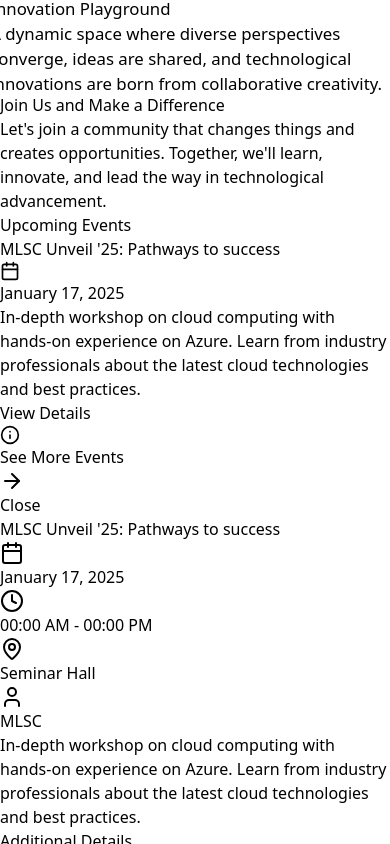
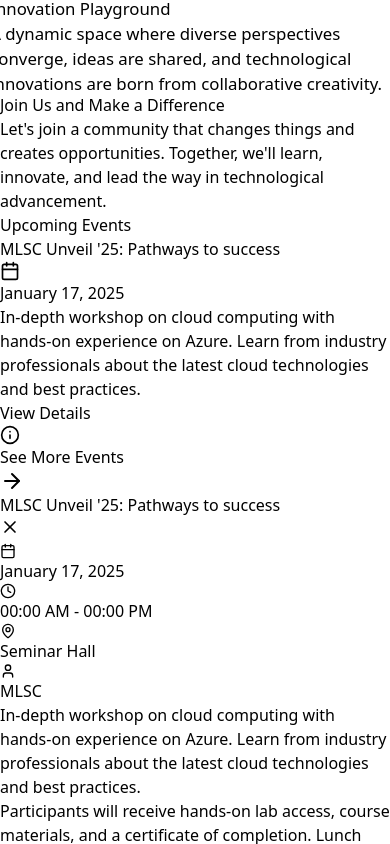
Before and after one commit to SnoozeScript/mlsc-sgu, a React (Vite) app: page / in a window 390 px wide. Both pictures are taken after a click on the button "View Details". Shown: the part 11858-12702 px from the top of the page. Before the commit the page ends 12000 px from the top, so only its background shows below. After the commit the page ends 12000 px from the top, so only its background shows below. Built offline with nearby package versions, Linux system fonts and the light colour scheme.

Commit message:
Modal Fixes for Mobile view

```diff
--- a/src/pages/Events.jsx
+++ b/src/pages/Events.jsx
@@ -1,89 +1,114 @@
 import { useState, useEffect, useMemo } from "react";
 import PropTypes from "prop-types";
 import { motion, AnimatePresence } from "framer-motion";
-import { Calendar, ArrowRight, Info, MapPin, Clock, User } from "lucide-react";
+import {
+  Calendar,
+  ArrowRight,
+  Info,
+  MapPin,
+  Clock,
+  User,
+  X,
+} from "lucide-react";
 
 // Event Detail Modal Component
+const EventDetailModal = ({ event, onClose }) => {
+  const modalVariants = {
+    mobile: {
+      initial: { y: "100%" },
+      animate: { y: 0 },
+      exit: { y: "100%" },
+    },
+    desktop: {
+      initial: { scale: 0.95, opacity: 0 },
+      animate: { scale: 1, opacity: 1 },
+      exit: { scale: 0.95, opacity: 0 },
+    },
+  };
 
-const EventDetailModal = ({ event, onClose }) => (
+  return (
     <motion.div
       initial={{ opacity: 0 }}
       animate={{ opacity: 1 }}
       exit={{ opacity: 0 }}
-    className="fixed inset-0 z-50 flex items-center justify-center bg-black/60 backdrop-blur-sm p-4 overflow-y-auto"
+      className="fixed inset-0 z-50 flex items-end sm:items-center justify-center bg-black/60 backdrop-blur-sm"
     >
       <motion.div
-      initial={{ scale: 0.9 }}
-      animate={{ scale: 1 }}
-      exit={{ scale: 0.9 }}
-      className="bg-gray-800 rounded-2xl max-w-2xl w-full p-8 relative my-10"
+        variants={modalVariants}
+        initial="initial"
+        animate="animate"
+        exit="exit"
+        className="bg-gray-800 w-full sm:w-[28rem] max-h-[85vh] overflow-y-auto
+        rounded-t-2xl sm:rounded-2xl shadow-2xl sm:m-4"
       >
+        <header className="sticky top-0 bg-gray-800/95 backdrop-blur-sm border-b border-gray-700/50 p-4 flex items-start justify-between">
+          <h2 className="text-xl font-bold text-cyan-400 leading-tight pr-4">
+            {event.title}
+          </h2>
           <button
             onClick={onClose}
-        className="absolute top-4 right-4 text-gray-400 hover:text-white transition"
+            className="rounded-full p-1 hover:bg-gray-700/50 transition-colors"
           >
-        Close
+            <X size={20} className="text-gray-400" />
           </button>
-      <h2 className="text-3xl font-bold mb-4 text-cyan-400">{event.title}</h2>
-      <div className="space-y-4 text-gray-300">
-        <div className="grid md:grid-cols-2 gap-4">
-          <div className="flex items-center space-x-3">
-            <Calendar className="text-cyan-400" />
-            <span>{event.date}</span>
+        </header>
+
+        <div className="space-y-4 p-4">
+          <div className="grid grid-cols-2 gap-2">
+            {[
+              { icon: Calendar, text: event.date },
+              { icon: Clock, text: event.time },
+              { icon: MapPin, text: event.location },
+              { icon: User, text: event.organizer },
+            ].map(
+              (item, i) =>
+                item.text && (
+                  <div
+                    key={i}
+                    className="bg-gray-700/20 rounded-lg p-2.5 flex items-center gap-2"
+                  >
+                    <item.icon size={16} className="text-cyan-400 shrink-0" />
+                    <span className="text-gray-300 text-sm truncate">
+                      {item.text}
+                    </span>
                   </div>
-          {event.time && (
-            <div className="flex items-center space-x-3">
-              <Clock className="text-cyan-400" />
-              <span>{event.time}</span>
+                )
+            )}
           </div>
-          )}
-          {event.location && (
-            <div className="flex items-center space-x-3">
-              <MapPin className="text-cyan-400" />
-              <span>{event.location}</span>
-            </div>
-          )}
-          {event.organizer && (
-            <div className="flex items-center space-x-3">
-              <User className="text-cyan-400" />
-              <span>{event.organizer}</span>
+
+          <div className="space-y-3 text-sm">
+            <p className="text-gray-300 leading-relaxed">{event.description}</p>
+            {event.additionalDetails && (
+              <div className="bg-gray-700/20 rounded-lg p-3">
+                <p className="text-gray-300">{event.additionalDetails}</p>
               </div>
             )}
           </div>
-        <p className="leading-relaxed">{event.description}</p>
-        {event.additionalDetails && (
-          <div className="bg-gray-700 rounded-lg p-4">
-            <h3 className="text-xl font-semibold mb-2 text-cyan-400">
-              Additional Details
-            </h3>
-            <p>{event.additionalDetails}</p>
         </div>
-        )}
-        <div className="flex space-x-4 mt-6">
+
+        <footer className="sticky bottom-0 bg-gray-800/95 backdrop-blur-sm border-t border-gray-700/50 p-4">
           {event.link === "#" ? (
-            <span className="flex items-center space-x-2 bg-gray-700 text-gray-400 text-sm p-3 rounded-lg border border-gray-500">
-              <Info className="text-cyan-400" size={16} />
-              <span>Link Not Available</span>
-            </span>
+            <div className="bg-gray-700/20 text-gray-400 text-sm text-center p-3 rounded-lg">
+              Registration not open
+            </div>
           ) : (
             <a
               href={event.link}
               target="_blank"
               rel="noopener noreferrer"
-              className="px-6 py-3 bg-gradient-to-r from-cyan-500 to-blue-600
-              text-white rounded-lg hover:from-cyan-600 hover:to-blue-700
-              transition flex items-center"
+              className="flex items-center justify-center gap-2 w-full p-3
+              bg-gradient-to-r from-cyan-500 to-blue-600 hover:from-cyan-600
+              hover:to-blue-700 text-white font-medium rounded-lg transition-all"
             >
               {event.status === "completed" ? "View Recap" : "Register Now"}
-              <ArrowRight className="ml-2" />
+              <ArrowRight size={18} />
             </a>
           )}
-        </div>
-      </div>
+        </footer>
       </motion.div>
     </motion.div>
   );
-
+};
 EventDetailModal.propTypes = {
   event: PropTypes.shape({
     title: PropTypes.string.isRequired,
@@ -149,17 +174,17 @@
 // EVENTS
 const EVENTS = [
   {
-    "title": "MLSC Unveil '25: Pathways to Success",
-    "date": "January 17, 2025",
-    "time": "10:00 AM - 4:00 PM",
-    "location": "Seminar Hall",
-    "organizer": "MLSC",
-    "description":
+    title: "MLSC Unveil '25: Pathways to Success",
+    date: "January 17, 2025",
+    time: "10:00 AM - 4:00 PM",
+    location: "Seminar Hall",
+    organizer: "MLSC",
+    description:
       "Kickstart your journey to success with MLSC Unveil '25! Join us for an inspiring inauguration followed by insightful sessions on placements and internships. Discover the strategies to excel in your career and gain valuable guidance from industry experts.",
-    "additionalDetails":
+    additionalDetails:
       "Don't miss the chance to grab exciting goodies and giveaways! Make your move towards a brighter future with MLSC.",
-    "link": "https://forms.office.com/r/tt8b1j7YpT",
-    "status": "upcoming"
+    link: "https://forms.office.com/r/tt8b1j7YpT",
+    status: "upcoming",
   },
 
   {
--- a/src/pages/Home.jsx
+++ b/src/pages/Home.jsx
@@ -1,6 +1,6 @@
 import { motion, AnimatePresence } from "framer-motion";
 import { useState } from "react";
-import { ArrowRight, Calendar, Info, Clock, MapPin, User } from "lucide-react";
+import { ArrowRight, Calendar, Info, Clock, MapPin, User,X} from "lucide-react";
 import { Link } from "react-router-dom";
 import PropTypes from "prop-types";
 import HeroSection from "../components/HeroSection";
@@ -12,86 +12,99 @@
 //import ParticleBackground from "../components/ParticleBackground";
 import MicrosoftLogos from "../components/MicrosoftLogos";
 
-const EventDetailModal = ({ event, onClose }) => (
+const EventDetailModal = ({ event, onClose }) => {
+  const modalVariants = {
+    mobile: {
+      initial: { y: "100%" },
+      animate: { y: 0 },
+      exit: { y: "100%" }
+    },
+    desktop: {
+      initial: { scale: 0.95, opacity: 0 },
+      animate: { scale: 1, opacity: 1 },
+      exit: { scale: 0.95, opacity: 0 }
+    }
+  };
+
+  return (
     <motion.div
       initial={{ opacity: 0 }}
       animate={{ opacity: 1 }}
       exit={{ opacity: 0 }}
-    className="fixed inset-0 z-50 flex items-center justify-center bg-black/60 backdrop-blur-sm p-4 overflow-y-auto"
+      className="fixed inset-0 z-50 flex items-end sm:items-center justify-center bg-black/60 backdrop-blur-sm"
     >
       <motion.div
-      initial={{ scale: 0.9 }}
-      animate={{ scale: 1 }}
-      exit={{ scale: 0.9 }}
-      className="bg-gray-800 rounded-2xl max-w-2xl w-full p-8 relative my-10"
+        variants={modalVariants}
+        initial="initial"
+        animate="animate"
+        exit="exit"
+        className="bg-gray-800 w-full sm:w-[28rem] max-h-[85vh] overflow-y-auto
+        rounded-t-2xl sm:rounded-2xl shadow-2xl sm:m-4"
       >
+        <header className="sticky top-0 bg-gray-800/95 backdrop-blur-sm border-b border-gray-700/50 p-4 flex items-start justify-between">
+          <h2 className="text-xl font-bold text-cyan-400 leading-tight pr-4">
+            {event.title}
+          </h2>
           <button
             onClick={onClose}
-        className="absolute top-4 right-4 text-gray-400 hover:text-white transition"
+            className="rounded-full p-1 hover:bg-gray-700/50 transition-colors"
           >
-        Close
+            <X size={20} className="text-gray-400" />
           </button>
-      <h2 className="text-3xl font-bold mb-4 text-cyan-400">{event.title}</h2>
-      <div className="space-y-4 text-gray-300">
-        <div className="grid md:grid-cols-2 gap-4">
-          <div className="flex items-center space-x-3">
-            <Calendar className="text-cyan-400" />
-            <span>{event.date}</span>
+        </header>
+
+        <div className="space-y-4 p-4">
+          <div className="grid grid-cols-2 gap-2">
+            {[
+              { icon: Calendar, text: event.date },
+              { icon: Clock, text: event.time },
+              { icon: MapPin, text: event.location },
+              { icon: User, text: event.organizer }
+            ].map((item, i) =>
+              item.text && (
+                <div key={i} className="bg-gray-700/20 rounded-lg p-2.5 flex items-center gap-2">
+                  <item.icon size={16} className="text-cyan-400 shrink-0" />
+                  <span className="text-gray-300 text-sm truncate">{item.text}</span>
                 </div>
-          {event.time && (
-            <div className="flex items-center space-x-3">
-              <Clock className="text-cyan-400" />
-              <span>{event.time}</span>
+              )
+            )}
           </div>
-          )}
-          {event.location && (
-            <div className="flex items-center space-x-3">
-              <MapPin className="text-cyan-400" />
-              <span>{event.location}</span>
-            </div>
-          )}
-          {event.organizer && (
-            <div className="flex items-center space-x-3">
-              <User className="text-cyan-400" />
-              <span>{event.organizer}</span>
+
+          <div className="space-y-3 text-sm">
+            <p className="text-gray-300 leading-relaxed">
+              {event.description}
+            </p>
+            {event.additionalDetails && (
+              <div className="bg-gray-700/20 rounded-lg p-3">
+                <p className="text-gray-300">{event.additionalDetails}</p>
               </div>
             )}
           </div>
-        <p className="leading-relaxed">{event.description}</p>
+        </div>
 
-        {event.additionalDetails && (
-          <div className="bg-gray-700 rounded-lg p-4">
-            <h3 className="text-xl font-semibold mb-2 text-cyan-400">
-              Additional Details
-            </h3>
-            <p className="text-gray-300">{event.additionalDetails}</p>
+        <footer className="sticky bottom-0 bg-gray-800/95 backdrop-blur-sm border-t border-gray-700/50 p-4">
+          {event.link === "#" ? (
+            <div className="bg-gray-700/20 text-gray-400 text-sm text-center p-3 rounded-lg">
+              Registration not open
             </div>
-        )}
-
-        <div className="flex space-x-4 mt-6">
-          {event.link === "#" ? (
-            <span className="flex items-center space-x-2 bg-gray-700 text-gray-400 text-sm p-3 rounded-lg border border-gray-500">
-              <Info className="text-cyan-400" size={16} />
-              <span>Link Not Available</span>
-            </span>
           ) : (
             <a
               href={event.link}
               target="_blank"
               rel="noopener noreferrer"
-              className="px-6 py-3 bg-gradient-to-r from-cyan-500 to-blue-600
-              text-white rounded-lg hover:from-cyan-600 hover:to-blue-700
-              transition flex items-center"
+              className="flex items-center justify-center gap-2 w-full p-3
+              bg-gradient-to-r from-cyan-500 to-blue-600 hover:from-cyan-600
+              hover:to-blue-700 text-white font-medium rounded-lg transition-all"
             >
               {event.status === "completed" ? "View Recap" : "Register Now"}
-              <ArrowRight className="ml-2" />
+              <ArrowRight size={18} />
             </a>
           )}
-        </div>
-      </div>
+        </footer>
       </motion.div>
     </motion.div>
   );
+}
 
 EventDetailModal.propTypes = {
   event: PropTypes.shape({
```
Lines whose indentation alone changed are shown as unchanged.
